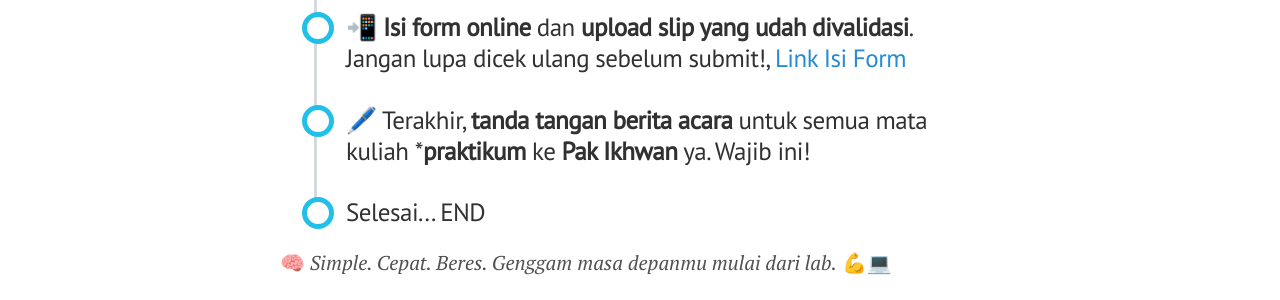
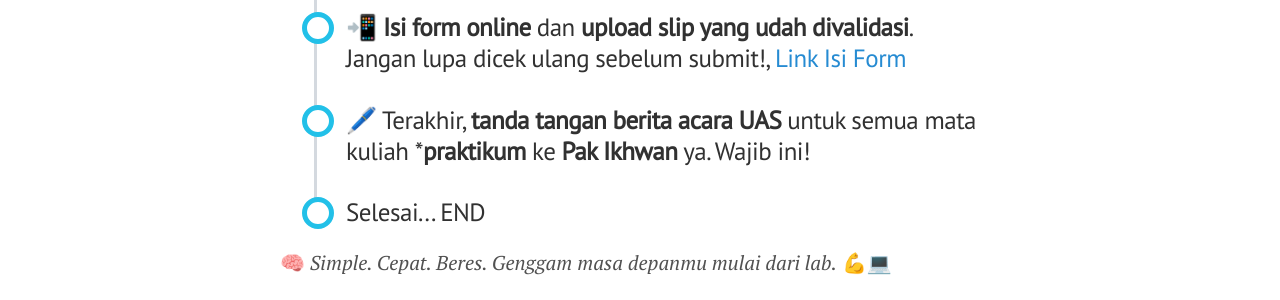
Before and after one commit to infoummu/lab, a Jekyll site: the page built from _posts/2025-06-24-lab-informatika-2025.md, in a window 1280 px wide. Shown: the part 1203-1503 px from the top of the page. Built offline with Jekyll 4.4.1, drawn with Linux system fonts in a browser that asks for light colours.

Commit message:
Update Pengumuman bayar lab v1

```diff
--- a/_posts/2025-06-24-lab-informatika-2025.md
+++ b/_posts/2025-06-24-lab-informatika-2025.md
@@ -74,7 +74,7 @@ author: Ikhwan - Koordinator LAB
 					<h3> 📲 <B>Isi form online</B> dan <B>upload slip yang udah divalidasi</B>. Jangan lupa dicek ulang sebelum submit!,  <a href="https://forms.gle/qVQQxYQQ3EYJS3xu8" target="_blank">Link Isi Form</a></h3>
 				</li>
                 <li>
-					<h3> 🖊️ Terakhir, <B>tanda tangan berita acara</B> untuk semua mata kuliah *<b>praktikum</b> ke <B>Pak Ikhwan</B> ya. Wajib ini!</h3>
+					<h3> 🖊️ Terakhir, <B>tanda tangan berita acara UAS</B> untuk semua mata kuliah *<b>praktikum</b> ke <B>Pak Ikhwan</B> ya. Wajib ini!</h3>
 				</li>
                 <li><h3>Selesai...  END</h3></li>
 			</ul>
```
